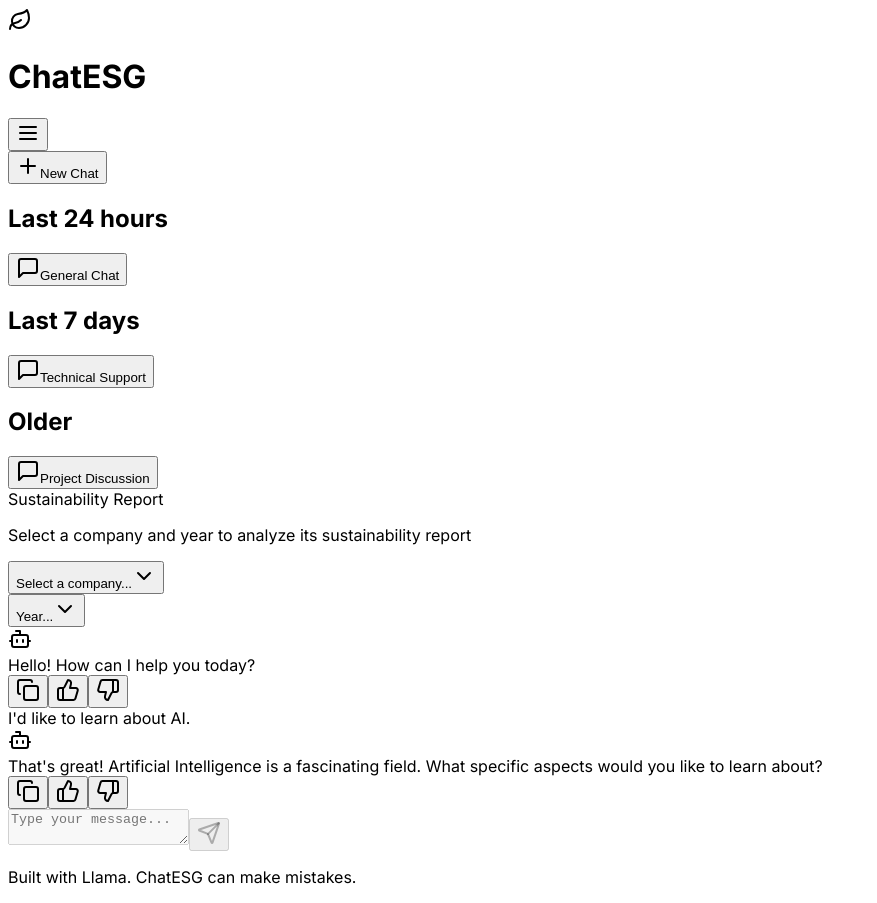
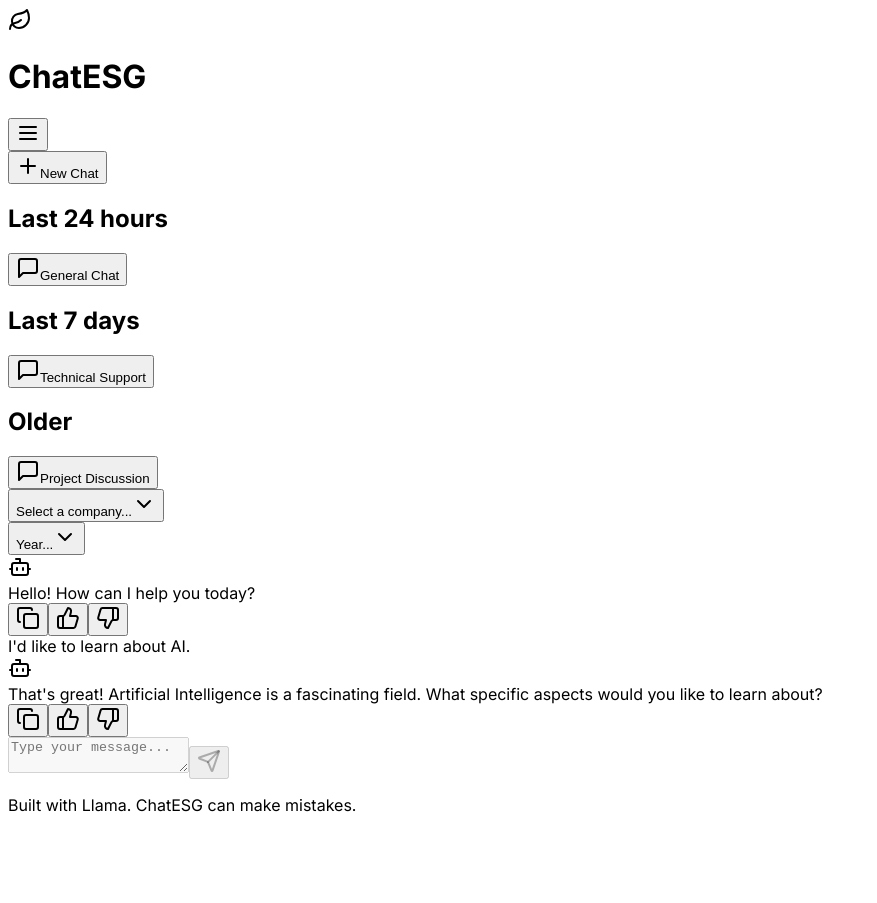
Before and after one commit to maulairfani/chat-esg-react, a React (Vite) app in the folder client/: page / in a window 1280 px wide. Shown: the whole page, without its empty margins (0-877 px from the left). After the commit the page ends 831 px from the top, so only its background shows below. Built offline with nearby package versions, Linux system fonts and the light colour scheme.

Commit message:
Agent query: Apakah document selector sudah lebih bersih tanpa label di atasnya?
Refactor DocumentSelector component layout to improve UI.

Screenshot: https://storage.googleapis.com/screenshot-production-us-central1/a7408559-f92d-43b1-9cd3-f502b7a64676/556503c0-fcea-492b-98a3-3d6d36d4dbed.jpg

```diff
--- a/client/src/components/DocumentSelector.tsx
+++ b/client/src/components/DocumentSelector.tsx
@@ -32,15 +32,8 @@ export default function DocumentSelector({
       initial={{ opacity: 0, y: -20 }}
       animate={{ opacity: 1, y: 0 }}
       transition={{ duration: 0.3 }}
-      className={cn("space-y-2", className)}
+      className={cn("flex gap-4", className)}
     >
-      <div className="space-y-1">
-        <Label className="text-base font-medium">Sustainability Report</Label>
-        <p className="text-sm text-muted-foreground">
-          Select a company and year to analyze its sustainability report
-        </p>
-      </div>
-      <div className="flex gap-4">
       <div className="flex-1">
         <Select value={company} onValueChange={onCompanyChange}>
           <SelectTrigger className={cn(
@@ -79,7 +72,6 @@ export default function DocumentSelector({
           </SelectContent>
         </Select>
       </div>
-      </div>
     </motion.div>
   );
 }
```
Also changed, not shown: attached_assets/image_1735682435009.png (added). Lines whose indentation alone changed are shown as unchanged.
